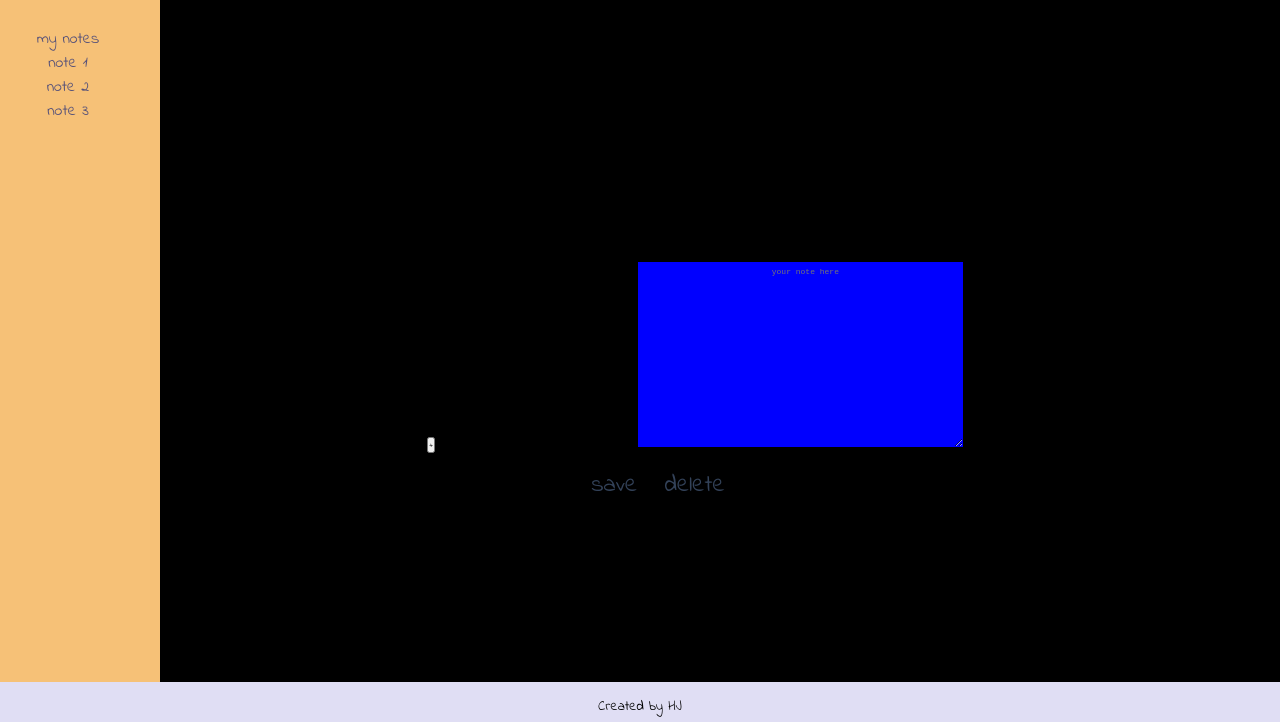
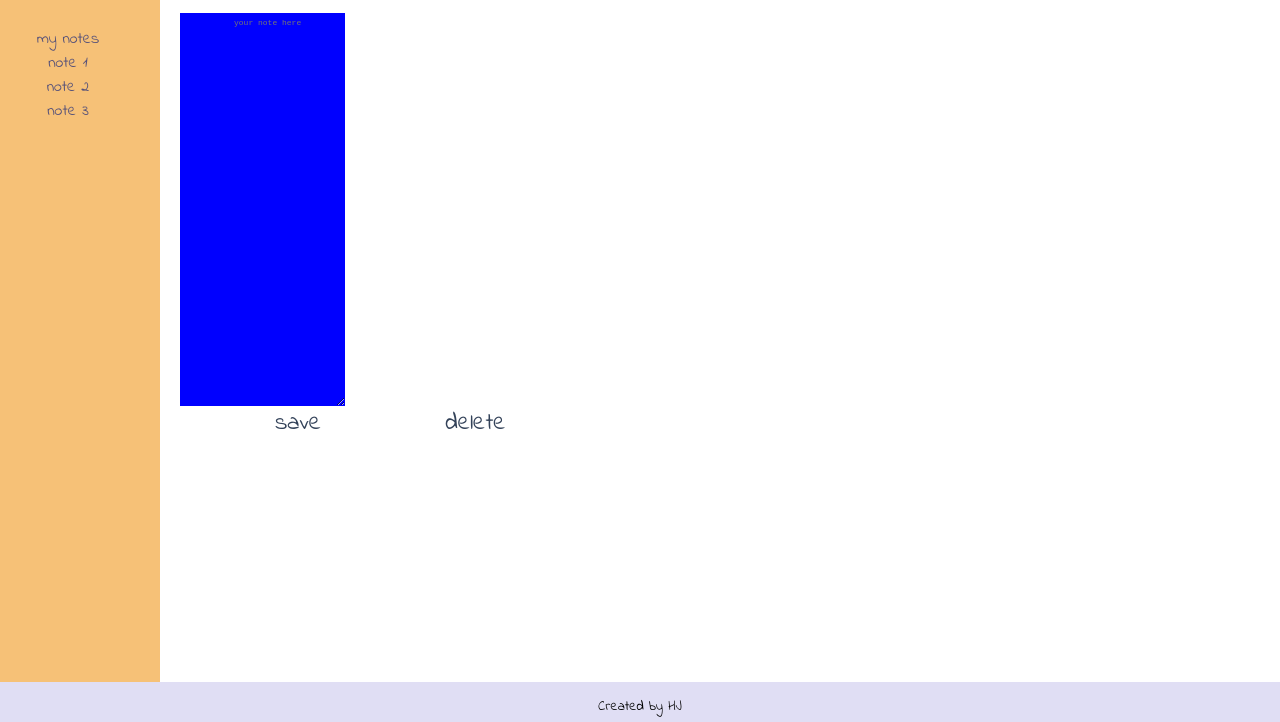
Before and after one commit to HJ26-CODER/Assignment-1-1620, a plain HTML site: page note.html in a window 1280 px wide. Shown: the part 78-800 px from the top of the page. Drawn offline with Linux system fonts and the light colour scheme.

Commit message:
media query fixed

```diff
--- a/css/styles.css
+++ b/css/styles.css
@@ -17,6 +17,18 @@
     height:100vh;
 }
 
+
+
+.hj-container-inner-grid {
+
+    display: grid;
+    grid-gap: 10px;
+    grid-template-columns: repeat(4, [col] 50px ) ;
+    grid-template-rows: repeat(4, [row] auto  );
+    background-color: #fff;
+    color: #fff;
+}
+
 .header {
     grid-area: h;
     background-color: #9893a5;
@@ -29,23 +41,39 @@
 
 .main {
     grid-area: m;
-    background-color: black;
-
 
 }
 
+
+
 .new-note {
-    grid-area: m;
-    align-self: center;
-    justify-self: center;
-    margin-left: -100px;
-    margin-top: -100px;
+    grid-column: col  / span 4;
+    grid-row: row 2 / span 4;
+    display: grid;
+    grid-gap: 100px;
+
+    grid-template-columns: 1fr 1fr 1fr ;
+    background-color: #fff;
+    color: #fff;
+    border-radius: 5px;
+    padding: 20px;
+    font-size: 150%;
 }
 .new-note>p {
     padding-top: 8px;
     display: inline-block;
 }
 
+.main-area{
+    grid-area: s;
+    background-color: blue;
+
+}
+.main-area>p {
+
+    grid-column: 1;
+    grid-row: 1;
+}
 .new-note>textarea {
     padding-top: 5px;
     padding-left: 10px;
@@ -54,11 +82,9 @@
     color: navajowhite;
     text-align: center;
     position:initial;
-    margin-top: 400px;
-    margin-left: 800px;
     border: none;
-    margin-left: 200px;
-
+    grid-column: 1 / 3;
+    grid-row: 1;
 }
 
 .new-note>textarea:focus {
@@ -73,6 +99,21 @@
     float: left;
     border: brown;
     background-color:bisque ;
+    grid-column: 1/3;
+    grid-row: 1;
+}
+
+.save {
+    grid-column: 2;
+    grid-row: 4 / 2;
+    margin-top: -100px;
+    margin-left: -5px;
+}
+
+.delete {
+    grid-column: 3;
+    grid-row: 4 / 2;
+    margin-top: -100px;
 }
 
 .note-list{
@@ -80,19 +121,21 @@
 }
 
 .hj-menu {
-    grid-area: s;
+    grid-area: m;
+    background-color: #fff;
     text-align: center;
-    margin-right: 1000px;
-    min-height: 90vh;
+    margin-top: 200px;
 }
 
 .hj-menu>button {
-    margin-top: 400px;
-
+    margin-top: 10px;
+    grid-area: s;
     text-decoration: solid;
-    margin-left: 100px;
+    margin-left:-1100px;
 
 }
+
+
 
 .note-buttons {
 
--- a/note.html
+++ b/note.html
@@ -31,14 +31,14 @@
             </ul>
 
         </nav>
-        <section class="main">
+        <section class="hj-container-inner-grid">
             <div class="new-note">
-                <button name="plus">+</button>
-                <textarea name="note" id="note" cols="60" rows="20" placeholder="your note here"></textarea>
-                <div class="note-buttons">
+
+                <textarea name="note" id="note" cols="60" rows="40" placeholder="your note here"></textarea>
+
                     <a href="" class="save">save</a>
                     <a href="" class="delete">delete</a>
-               </div>
+
             </div>
         </section>
         <footer>
```
Also changed, not shown: Index.html (+10 -8 lines).
